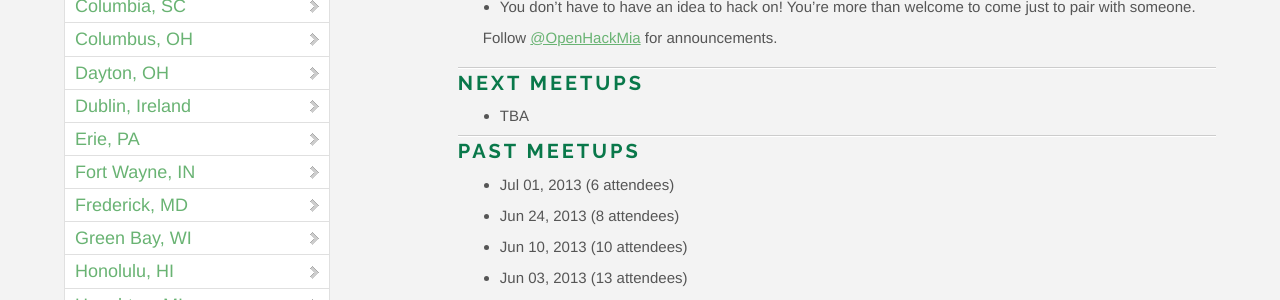
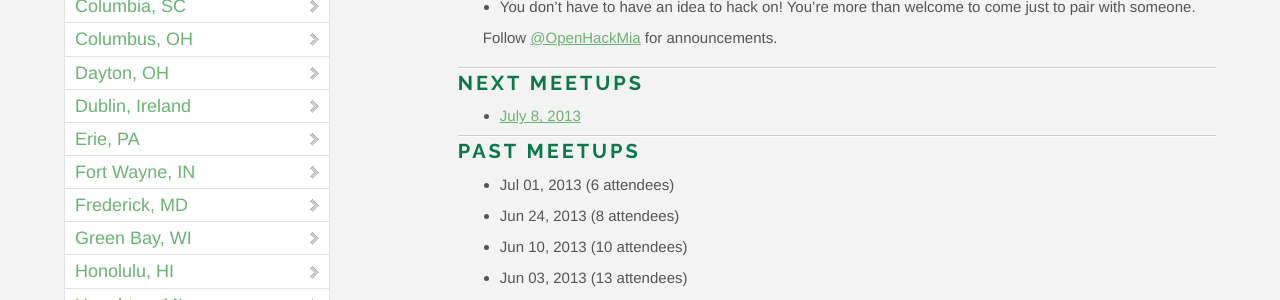
Before and after one commit to OpenHack/openhack.github.com, a Jekyll site: the page built from miami/index.markdown, in a window 1280 px wide and 900 px high, scrolled down 703 px. Shown: the part 153-453 px from the top of the window. Built offline with Jekyll 4.4.1, drawn with Linux system fonts in a browser that asks for light colours; nearby versions of some CDN libraries; Markdown is read by kramdown in place of the engine named in the settings; comment, search, counter and statistics services are not loaded.

Commit message:
Add date and link to the next Miami meetup

```diff
--- a/miami/index.markdown
+++ b/miami/index.markdown
@@ -19,7 +19,7 @@ Follow [@OpenHackMia](http://twitter.com/openhackmia) for announcements.
 
 ### Next meetups
 
-* TBA
+* [July 8, 2013](http://www.meetup.com/miamirb/events/128167602/)
 
 ### Past meetups
 
```
